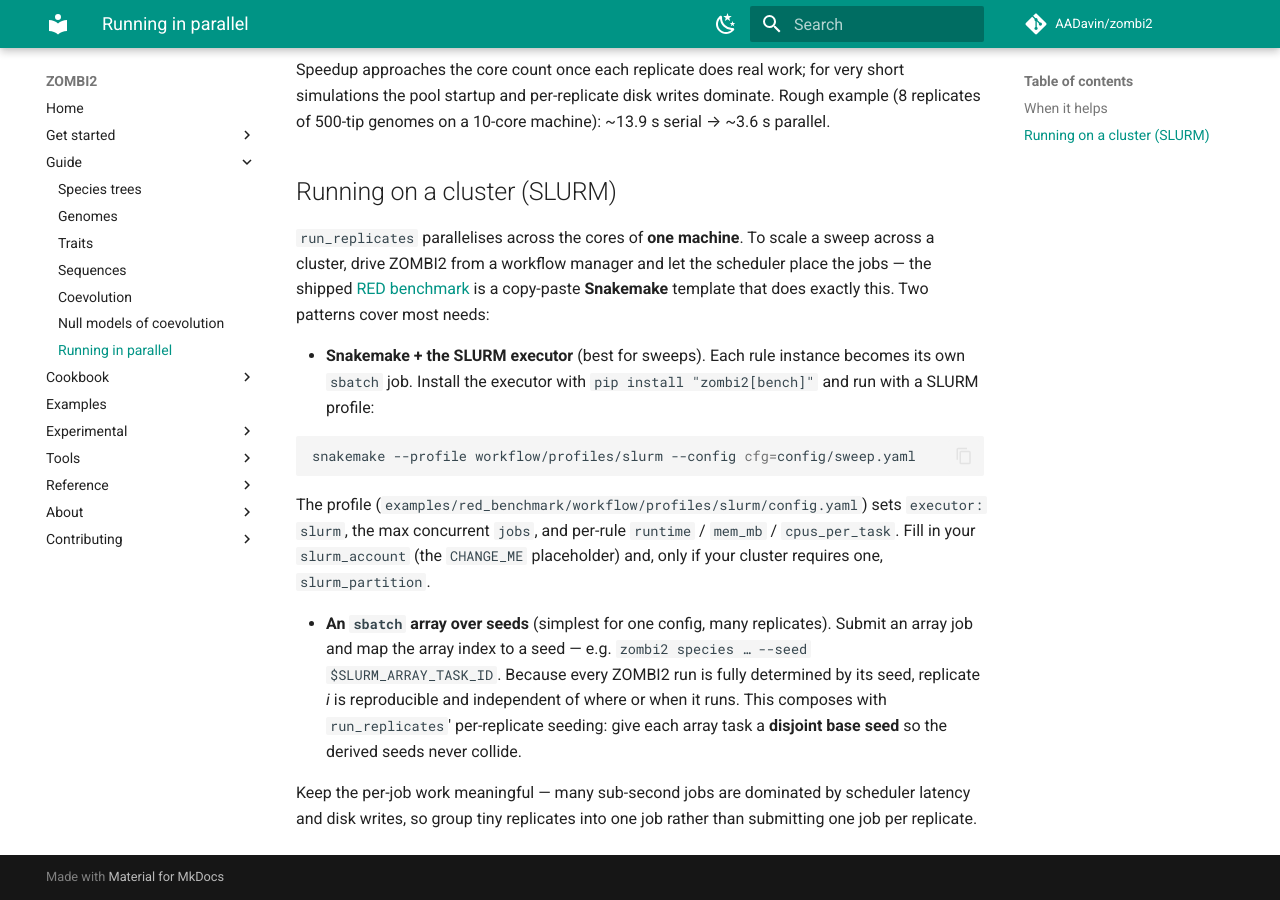
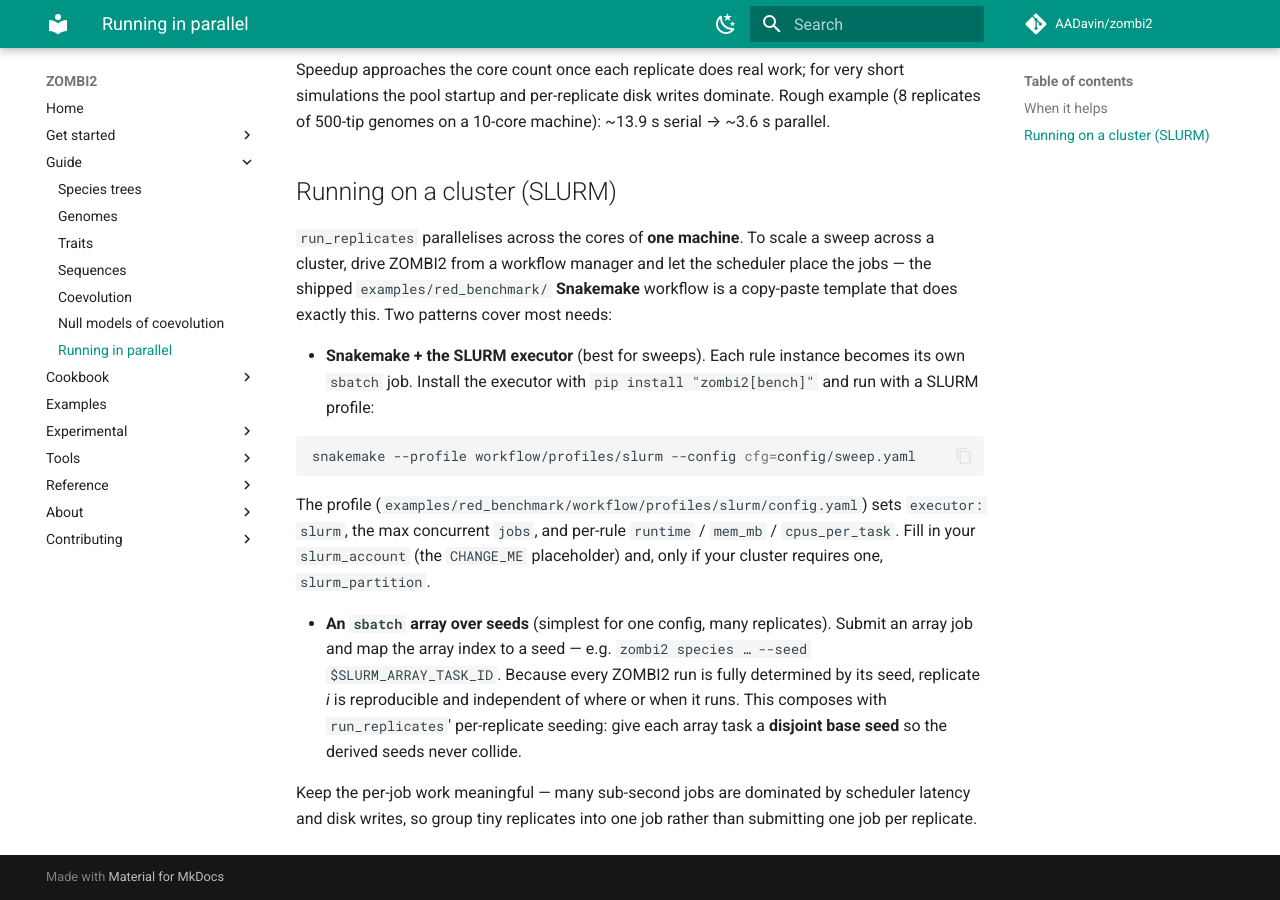
Before and after one commit to AADavin/zombi2, an MkDocs documentation site: the page built from docs/guide/parallel.md, in a window 1280 px wide and 900 px high, scrolled down 1008 px. Built offline with MkDocs 1.6.1 and Material for MkDocs 9.7.7, drawn with Linux system fonts in a browser that asks for light colours; comment, search, counter and statistics services are not loaded.

Commit message:
docs: adapt two links after rebasing onto reorganized main
origin/main advanced past this branch's base and reorganized the docs:
examples/red-benchmark.md was consolidated into examples.md, and the experimental
language-model-selection page was removed. Update the two links this branch added
so `mkdocs build --strict` passes against current main:

- installation.md: drop the dead link to the removed language-model-selection
  page (the `[selection]` pip extra still exists, so the bullet stays).
- parallel.md: reference the shipped `examples/red_benchmark/` workflow directory
  instead of the removed RED-benchmark docs page.

Co-Authored-By: Claude Opus 4.8 <noreply@anthropic.com>

```diff
--- a/docs/guide/parallel.md
+++ b/docs/guide/parallel.md
@@ -51,8 +51,8 @@ replicates of 500-tip genomes on a 10-core machine): ~13.9 s serial → ~3.6 s p
 
 `run_replicates` parallelises across the cores of **one machine**. To scale a sweep across a
 cluster, drive ZOMBI2 from a workflow manager and let the scheduler place the jobs — the shipped
-[RED benchmark](../examples/red-benchmark.md) is a copy-paste **Snakemake** template that does
-exactly this. Two patterns cover most needs:
+`examples/red_benchmark/` **Snakemake** workflow is a copy-paste template that does exactly this.
+Two patterns cover most needs:
 
 - **Snakemake + the SLURM executor** (best for sweeps). Each rule instance becomes its own
   `sbatch` job. Install the executor with `pip install "zombi2[bench]"` and run with a SLURM
```
Also changed, not shown: docs/installation.md (+1 -2 lines).
